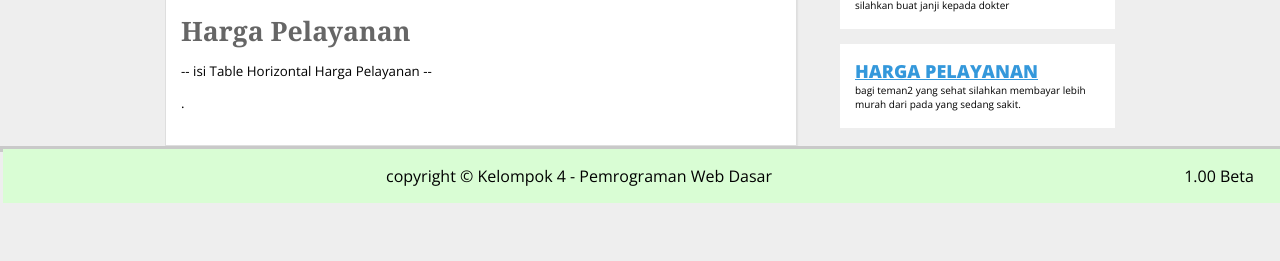
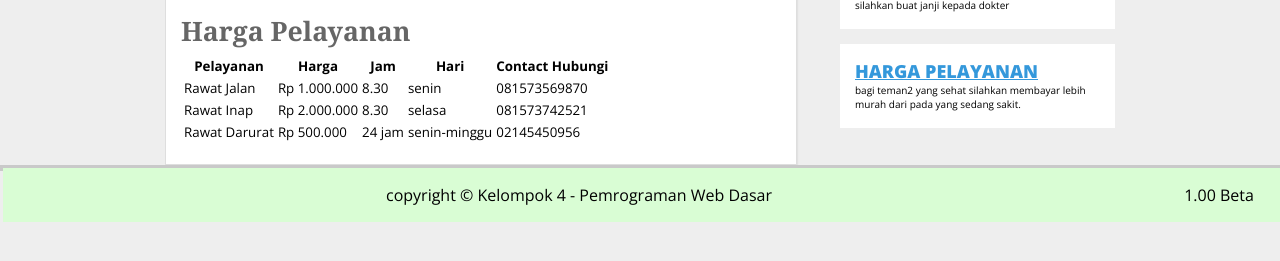
Before and after one commit to dnrahmath/WebStatic, a plain HTML site: page harga-pelayanan.html in a window 1280 px wide. Shown: the part 247-508 px from the top of the page. Drawn offline with nearby package versions, Linux system fonts and the light colour scheme.

Commit message:
Update harga-pelayanan.html

```diff
--- a/harga-pelayanan.html
+++ b/harga-pelayanan.html
@@ -61,8 +61,36 @@
 			<div class="blog">
 				<div class="conteudo">
 					<h1>Harga Pelayanan</h1>
-					<p>-- isi Table Horizontal Harga Pelayanan --</p>
-					<p>.</p>
+					<table>
+						<tr>
+							<th>Pelayanan</th>
+							<th>Harga</th>
+							<th>Jam</th>
+							<th>Hari</th>
+							<th>Contact Hubungi</th>
+						</tr>
+						<tr>
+							<td>Rawat Jalan</td>
+							<td>Rp 1.000.000</td>
+							<td> 8.30</td>
+							<td> senin</td>
+							<td> 081573569870</td>
+						</tr>
+						<tr>
+							<td>Rawat Inap</td>
+							<td>Rp 2.000.000</td>
+							<td> 8.30</td>
+							<td> selasa </td>
+							<td> 081573742521</td>
+						</tr>
+						<tr>
+							<td>Rawat Darurat</td>
+							<td>Rp 500.000</td>
+							<td> 24 jam</td>
+							<td> senin-minggu</td>
+							<td> 02145450956</td>
+						</tr>
+					</table>
 				</div>
 
 			</div>
```
